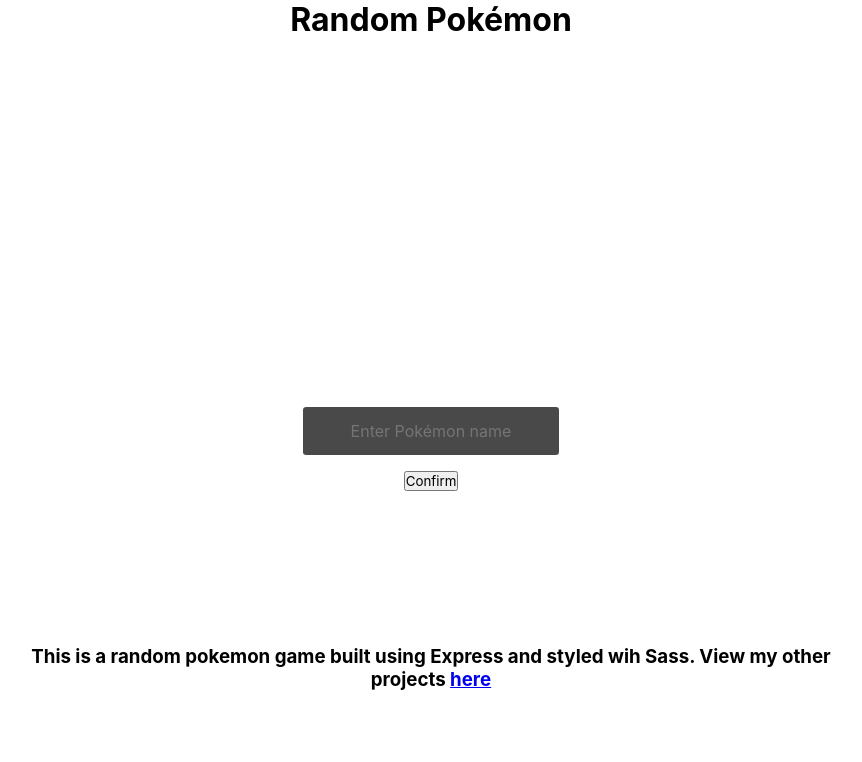
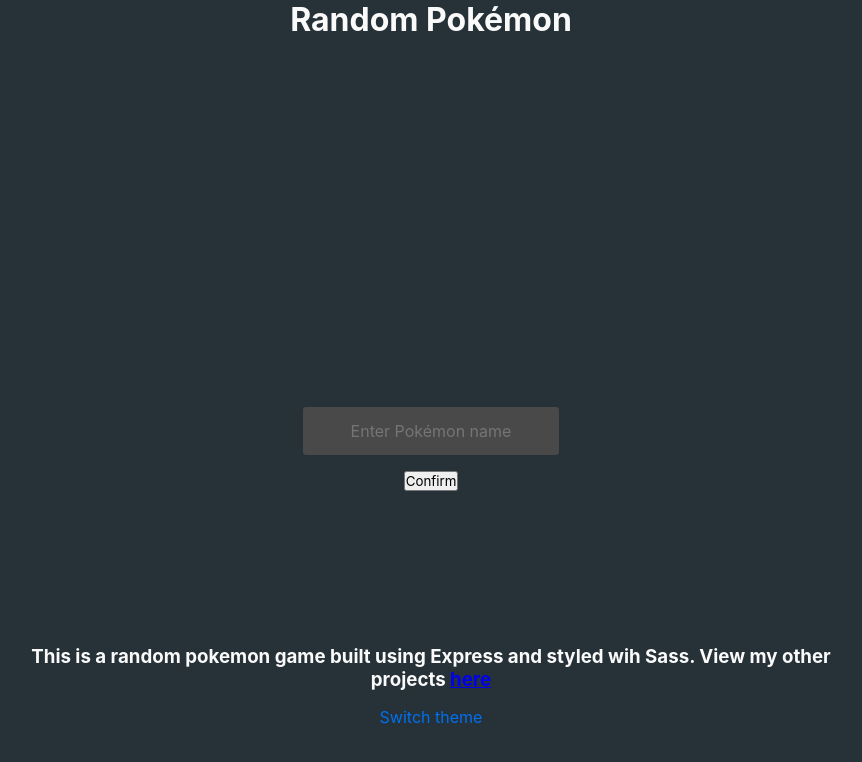
Before and after one commit to ShaumikRahman/node-pokemon, a website: page public/index.html in a window 1280 px wide. Shown: the whole page, without its empty margins (209-1071 px from the left). Drawn offline with Linux system fonts and the light colour scheme; no server answers.

Commit message:
theme switcher

```diff
--- a/public/index.html
+++ b/public/index.html
@@ -9,9 +9,9 @@
     <link rel="shortcut icon" href="favicon.ico" type="image/x-icon">
     <title>Pokémon</title>
   </head>
-  <body>
+  <body class="dark" id="body">
     <div class="main">
-      <h1 class="main__title">Random Pokémon</h1>
+      <h1 class="main__title dark text">Random Pokémon</h1>
       <div class="main__pokemonContainer" id="pokemonContainer">
 
       </div>
@@ -30,9 +30,10 @@
         </h3>
       </div>
       <div class="main__footer">
-        <h3 class="main__footerText">
+        <h3 class="main__footerText dark text">
           This is a random pokemon game built using Express and styled wih Sass. View my other projects <a href="https://shaumikrahman.github.io">here</a>
         </h3>
+        <p class="main__theme" id="theme">Switch theme</p>
       </div>
     </div>
     <script src="js/script.js"></script>
--- a/public/js/script.js
+++ b/public/js/script.js
@@ -1,7 +1,9 @@
+const body = document.getElementById("body");
 const pokemonContainer = document.getElementById("pokemonContainer");
 const inputPokemon = document.getElementById("input");
 const scoreElement = document.getElementById("score");
 const answerContainer = document.getElementById("answerContainer");
+const theme = document.getElementById("theme");
 
 
 let currentPokemon = "";
@@ -18,6 +20,13 @@
     submitPokemon();
   }
 };
+
+theme.onclick = (e) => {
+  body.classList.toggle("dark");
+  for (let i = 0; i < document.getElementsByClassName("text").length; i++) {
+    document.getElementsByClassName("text")[i].classList.toggle("dark");
+  }
+}
 
 function getRandomPokemon() {
   fetch("/pokemon", {
--- a/scss/_global.scss
+++ b/scss/_global.scss
@@ -11,4 +11,17 @@
 
 body {
     overflow-x: hidden;
+    background-color: #fafafa;
+    transition: background-color 200ms ease-in-out;
 }
+
+body.dark {
+    background-color: #263238;
+    transition: background-color 200ms ease-in-out;
+}
+
+.textDark {
+    color: #263238;
+    transition: color 200ms ease-in-out;
+
+}
--- a/scss/_index.scss
+++ b/scss/_index.scss
@@ -6,7 +6,17 @@
   gap: 1.5rem;
 
   @media (max-width: 768px) {
-        gap: 0.25rem;;
+    gap: 0.25rem;
+  }
+
+  &__title.dark {
+    color: #fafafa;
+    transition: color 200ms ease-in-out;
+  }
+
+  &__title {
+    color: #263238;
+    transition: color 200ms ease-in-out;
   }
 
   &__inputContainer {
@@ -25,7 +35,7 @@
     color: #fafafa;
     background-color: #494949;
     height: 1.5rem;
-        border-radius: .25vw;
+    border-radius: 0.25vw;
     width: clamp(8rem, 64vw, 16rem);
     height: 3rem;
     font-size: 1rem;
@@ -77,6 +87,23 @@
     text-align: center;
     width: 66%;
     margin: 3rem 0rem;
+    display: flex;
+    flex-direction: column;
+    gap: 1rem;
   }
 
+  &__footerText.dark {
+    color: #fafafa;
+    transition: color 200ms ease-in-out;
   }
+
+  &__footerText {
+    color: #263238;
+    transition: color 200ms ease-in-out;
+  }
+
+  &__theme {
+      cursor: pointer;
+      color: #0070f0;
+  }
+}
```
Also changed, not shown: public/css/styles.css, 1 other file. Lines whose indentation alone changed are shown as unchanged.
